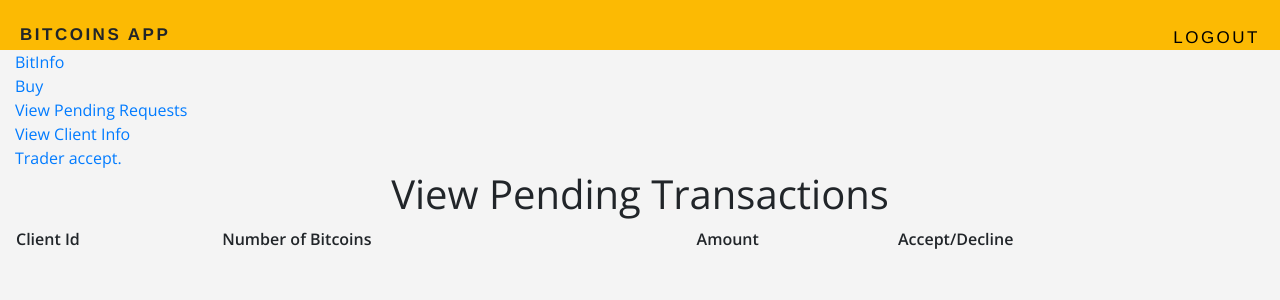
After one commit to vagdevik/cs6360_my_db_proj, a Flask app: page /trader_accept in a window 1280 px wide. The commit adds this page. Shown: the top 300 px of the page. Run offline with Flask 2, Linux system fonts and the light colour scheme; a user stored in the database is signed in; lists and menus that the app fills with data are empty; some libraries are stand-ins or nearby versions.

Commit message:
changes in trader

```diff
--- a/app.py
+++ b/app.py
@@ -292,6 +292,45 @@ def view_requests():
 
     return render_template("view_requests.html",t=t)
 
+##########
+@app.route('/trader_accept', methods=['POST', 'GET'])
+@login_required
+def trader_accept():
+    user = session["user_id"]
+    t = db.execute("SELECT * from MONEY_PAYMENT_TRANSACTIONS WHERE TRADER_ID=(?)", user)
+    print("\n\n edsaxfef: ", t)
+    print(request.method)
+    if(request.method == 'POST'):
+        print('in posr')
+        accept = request.form.get("accept/decline")
+        print(accept)
+        accept_json = json.loads(accept)
+        print(accept_json)
+        insert_query = "UPDATE MONEY_PAYMENT_TRANSACTIONS SET FINAL_STATUS = (?) WHERE CLIENT_ID = (?) AND TRADER_ID =(?) AND DATE_TIME = (?)"
+        db.execute(insert_query,accept_json["action"],accept_json["client_id"],accept_json["trader_id"], accept_json["date_time"])
+        t = db.execute("SELECT * from MONEY_PAYMENT_TRANSACTIONS WHERE TRADER_ID=(?)", user)
+        print("\n\n ttt: ", t)
+    return render_template("trader_accept.html",t=t)
+
+##########
+# CREATE TABLE IF NOT EXISTS 'MONEY_PAYMENT_TRANSACTIONS'('AMOUNT' INTEGER,
+# 	'DATE_TIME' TIMESTAMP NOT NULL DEFAULT CURRENT_TIMESTAMP,
+# 	'TRADER_ID' INT,
+# 	'CLIENT_ID' INT,
+# 	'FINAL_STATUS' VARCHAR(1),
+# 	PRIMARY KEY ('CLIENT_ID', 'TRADER_ID')
+# 	-- FOREIGN KEY ('CLIENT_ID') REFERENCES 'Client' ON DELETE CASCADE,
+# 	-- FOREIGN KEY ('TRADER_ID') REFERENCES 'Trader' ON DELETE CASCADE
+# );
+@app.route('/client_test',methods=['POST'])
+def client_test():
+    accept_json = request.json;
+    ins_query = "insert into MONEY_PAYMENT_TRANSACTIONS (TRADER_ID,CLIENT_ID,FINAL_STATUS) values (?,?,?)"
+    db.execute(ins_query,accept_json["trader_id"],accept_json["client_id"], 1)
+    t = db.execute("SELECT * from MONEY_PAYMENT_TRANSACTIONS")
+    print(t)
+    return "sd"
+
 @app.route('/client_info', methods=['POST', 'GET'])
 @login_required
 def client_info():
--- a/templates/layout.html
+++ b/templates/layout.html
@@ -33,6 +33,7 @@
                     <li><a href="{{url_for('buy')}}">Buy</a></li>
                     <li><a href="{{url_for('view_requests')}}">View Pending Requests</a></li>
                     <li><a href="{{url_for('client_info')}}">View Client Info</a></li>
+                    <li><a href="{{url_for('trader_accept')}}">Trader accept.</a></li>
                   {% elif  g.role =='client' %}
                     <li><a href="{{ url_for('profile') }}">Portfolio</a></li>
                     <li><a href="{{ url_for('bitinfo') }}">BitInfo</a></li>
--- /dev/null
+++ b/templates/trader_accept.html
@@ -0,0 +1,40 @@
+{% extends "layout.html" %}
+
+{% block heading %}
+<center>
+    <h1>View Pending Transactions</h1>
+</center>
+{% endblock %}
+
+{% block content %}
+
+    <form action="/view_requests" method="post">
+        <div class="form-group">
+            <table width="100%">
+                <tr>
+                <th>Client Id</th>
+                <th>Number of Bitcoins</th>
+                <th>Amount</th>
+
+                <th>Accept/Decline</th>
+                </tr>
+                {% for my_item in t %}
+                {% if my_item.FINAL_STATUS == '1' %}
+                <tr>
+                <td>{{my_item.CLIENT_ID}}</td>
+                <td>{{my_item.AMOUNT}}</td>
+
+                    <td><input type="radio" id="accept" name="accept/decline" value='{"client_id":"{{my_item.CLIENT_ID}}","trader_id":"{{my_item.TRADER_ID}}", "date_time": "{{my_item.DATE_TIME}}","action" : "accept"}'>Accept  </input>
+                    <input type="radio" id="decline" name="accept/decline" value='{"client_id":"{{my_item.CLIENT_ID}}","trader_id":"{{my_item.TRADER_ID}}", "date_time": "{{my_item.DATE_TIME}}","action" : "decline"}'>Decline    </input>
+                    <button class="btn btn-primary" type="submit" >Submit</button></td>
+                </tr>
+                {% endif %}
+                {% endfor %}
+            </table>
+
+        </div>
+
+    </form>
+
+
+{% endblock %}
```
Also changed, not shown: mysqlite_DB_COMMANDS.db, 1 other file.
